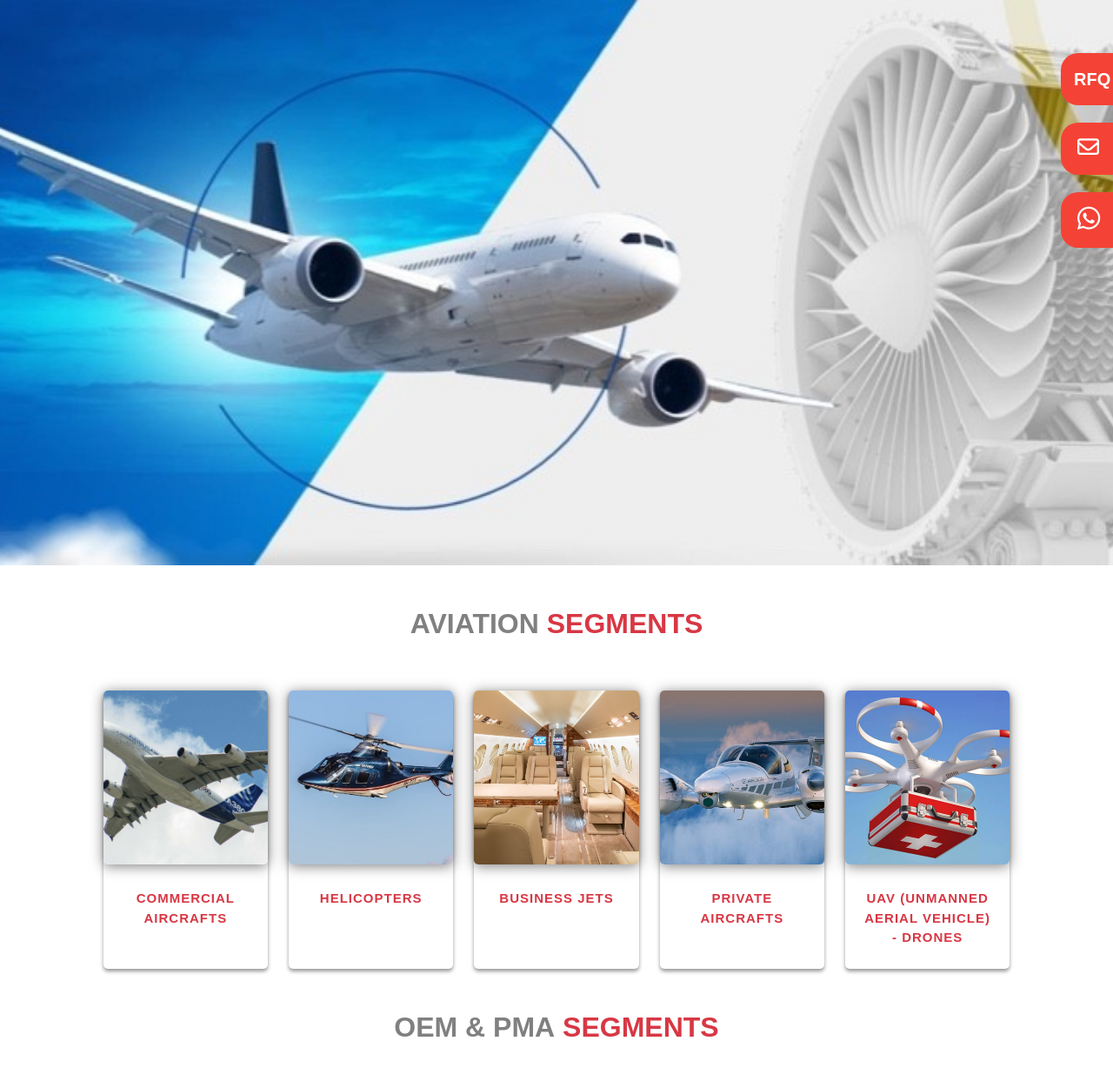
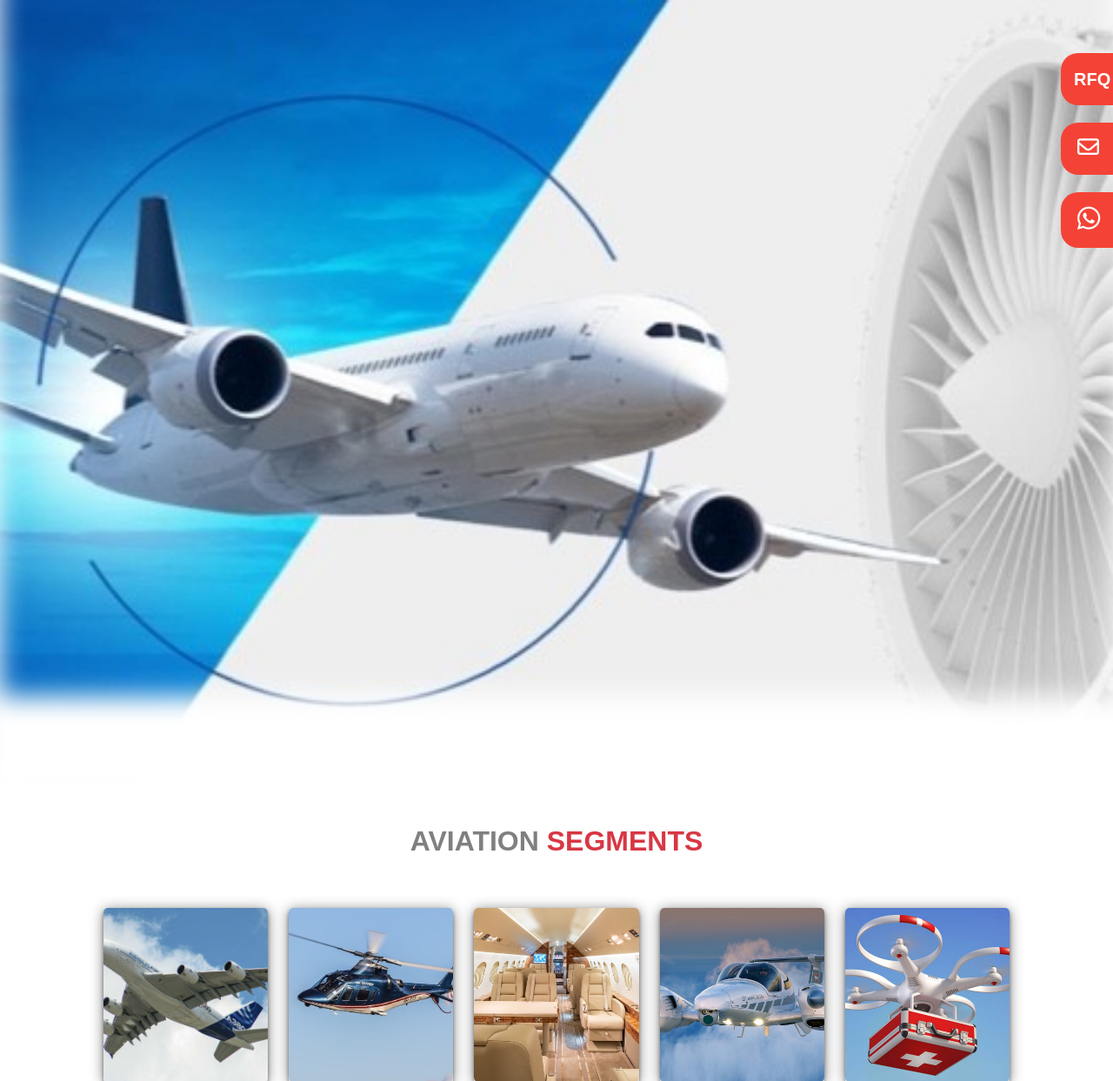
Before and after one commit to mfkrdmn/DR-reka-Company-Website-Project, a Django app: page /aviation in a window 1280 px wide. Shown: the part 109-1352 px from the top of the page at 87% size. Run offline with Django 4.2, Linux system fonts and the light colour scheme; parts of the project's set-up code (start-up, migrations or seed data) failed here and were passed over; some libraries are stand-ins or nearby versions; some web fonts are replaced.

Commit message:
last edits saved

```diff
--- a/project/templates/aviation.html
+++ b/project/templates/aviation.html
@@ -86,10 +86,6 @@
   color:#d83744
 }
 
-.aviation-top-img{
-    width:100%;
-    height: 800px;
-}
 
 
 @media only screen and (min-width: 100px) {
@@ -146,16 +142,32 @@
 
 }
 
+.tt{
+      background: url('/static/images/aviation/aviation_top_plane.jpg')  no-repeat;
+      box-shadow: 0px 0px 0px 0px white inset, 0px -100px 30px 0 white inset;
+      width: 100%;
+      height: 900px;
+      background-size: cover;
+      background-position: center;
+    }
+
+    .tt2{
+      background: url('/static/images/aviation/aviationbottom.jpg')  no-repeat;
+      box-shadow: 0px 50px 40px 0px white inset, 0px -100px 30px 0 white inset;
+      width: 100%;
+      height: 900px;
+      background-size: cover;
+      background-position: center;
+    }
 
 </style>
 
-<div class="container-fluid m-0 p-0">
-    <div class="row">
-        <div class="col-md-12">
-            <img src="{% static 'images/aviation/aviation_top_plane.jpg' %}" class="aviation-top-img picfit" >
-        </div>
-    </div>
+<div class="container-fluid m-0 p-0 ">
+  <div class="row tt m-0">
+
+  </div>
 </div>
+
 
 
        <!-- Topic Cards -->
@@ -325,11 +337,9 @@
 
 
 
-<div class="container-fluid m-0 mt-5 mb-5 mb-0 p-0">
-  <div class="row">
-      <div class="col-md-12">
-          <img src="{% static 'images/aviation/aviationbottom.jpg' %}"  class="aviation-top-img picfit" >
-      </div>
+<div class="container-fluid m-0 p-0 ">
+  <div class="row tt2 m-0">
+
   </div>
 </div>
 
--- a/project/templates/career.html
+++ b/project/templates/career.html
@@ -43,21 +43,21 @@
       background: url('/static/images/career2.jpg')  no-repeat;
       box-shadow: 0px 0px 0px 0px white inset, 0px -100px 30px 0 white inset;
       width: 100%;
-      height: 1000px;
+      height: 700px;
       background-size: cover;
       background-position: center;
     }
 
 </style>
 
-<div class="container-fluid m-0 p-0 tt">
+<div class="container-fluid m-0 p-0 ">
   <div class="row tt">
 
   </div>
 </div>
 
 
-<div class="container text" style="margin-bottom: 30px; margin-top: -30px;">
+<div class="container text" style="margin-bottom: 30px; margin-top: 0px;">
    <div class="row">
     <div class="col-lg-12 text-center">
         <h2 style="color: red;">{% translate "Join Our Global Team" %}</h2>
--- a/project/templates/finance.html
+++ b/project/templates/finance.html
@@ -46,7 +46,7 @@
 
 </style>
 
-<div class="container-fluid m-0 p-0 tt">
+<div class="container-fluid m-0 p-0 ">
   <div class="row tt">
 
   </div>
```
Also changed, not shown: project/db.sqlite3, project/locale/tr/LC_MESSAGES/django.po, 1 other file.
